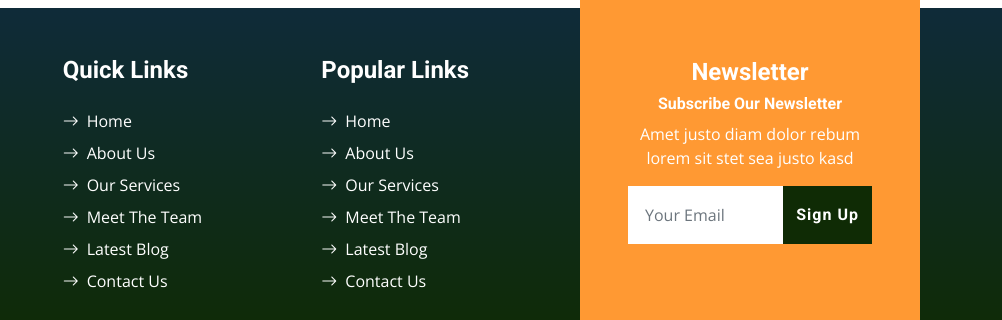
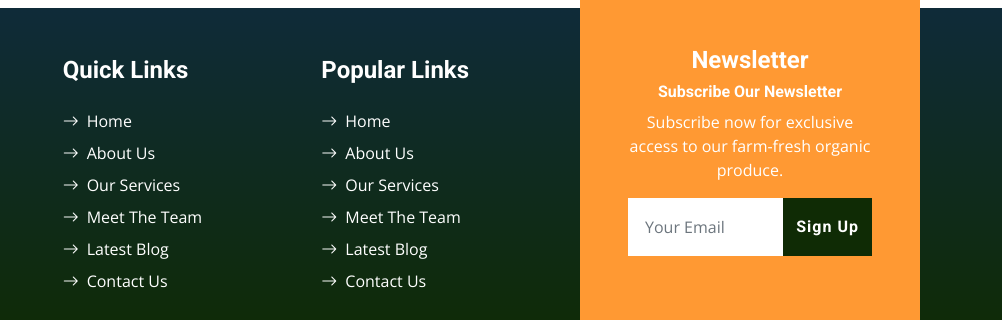
Before and after one commit to byron00123/NawiriFarms, a plain HTML site: page public_html/blog.html in a window 1280 px wide. Shown: the part 3125-3445 px from the top of the page, 278-1280 px from the left. Drawn offline with nearby package versions, Linux system fonts and the light colour scheme.

Commit message:
update ui

```diff
--- a/public_html/blog.html
+++ b/public_html/blog.html
@@ -379,7 +379,7 @@
                     <div class="d-flex flex-column align-items-center justify-content-center text-center h-100 bg-secondary p-5">
                         <h4 class="text-white">Newsletter</h4>
                         <h6 class="text-white">Subscribe Our Newsletter</h6>
-                        <p>Amet justo diam dolor rebum lorem sit stet sea justo kasd</p>
+                        <p>Subscribe now for exclusive access to our farm-fresh organic produce.</p>
                         <form action="">
                             <div class="input-group">
                                 <input type="text" class="form-control border-white p-3" placeholder="Your Email">
```
Also changed, not shown: public_html/about.html (+1 -1 lines), public_html/contact.html (+1 -1 lines), public_html/detail.html (+1 -1 lines), public_html/feature.html (+1 -1 lines), public_html/product.html (+1 -1 lines), public_html/service.html (+1 -1 lines), public_html/team.html (+1 -1 lines), public_html/testimonial.html (+1 -1 lines).
